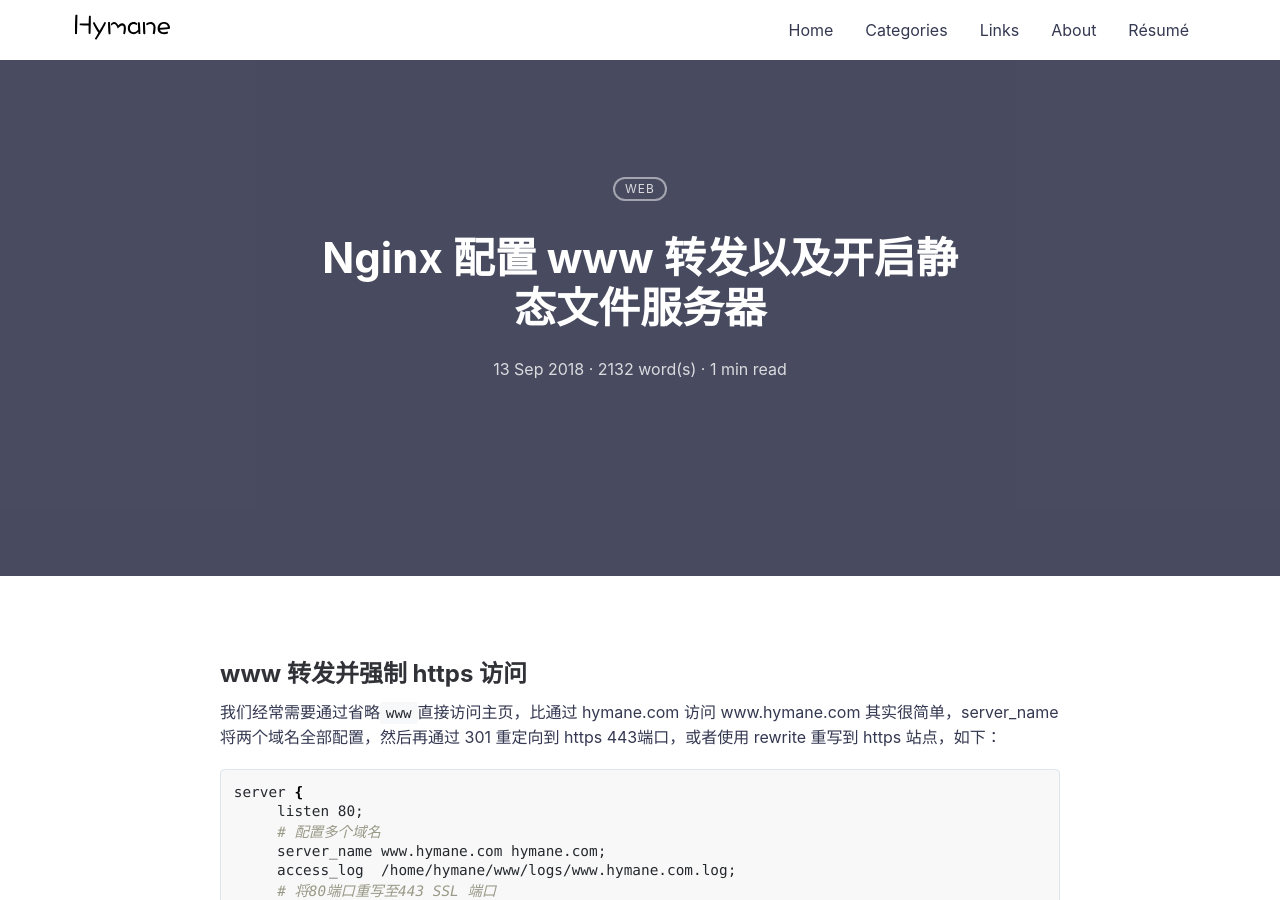
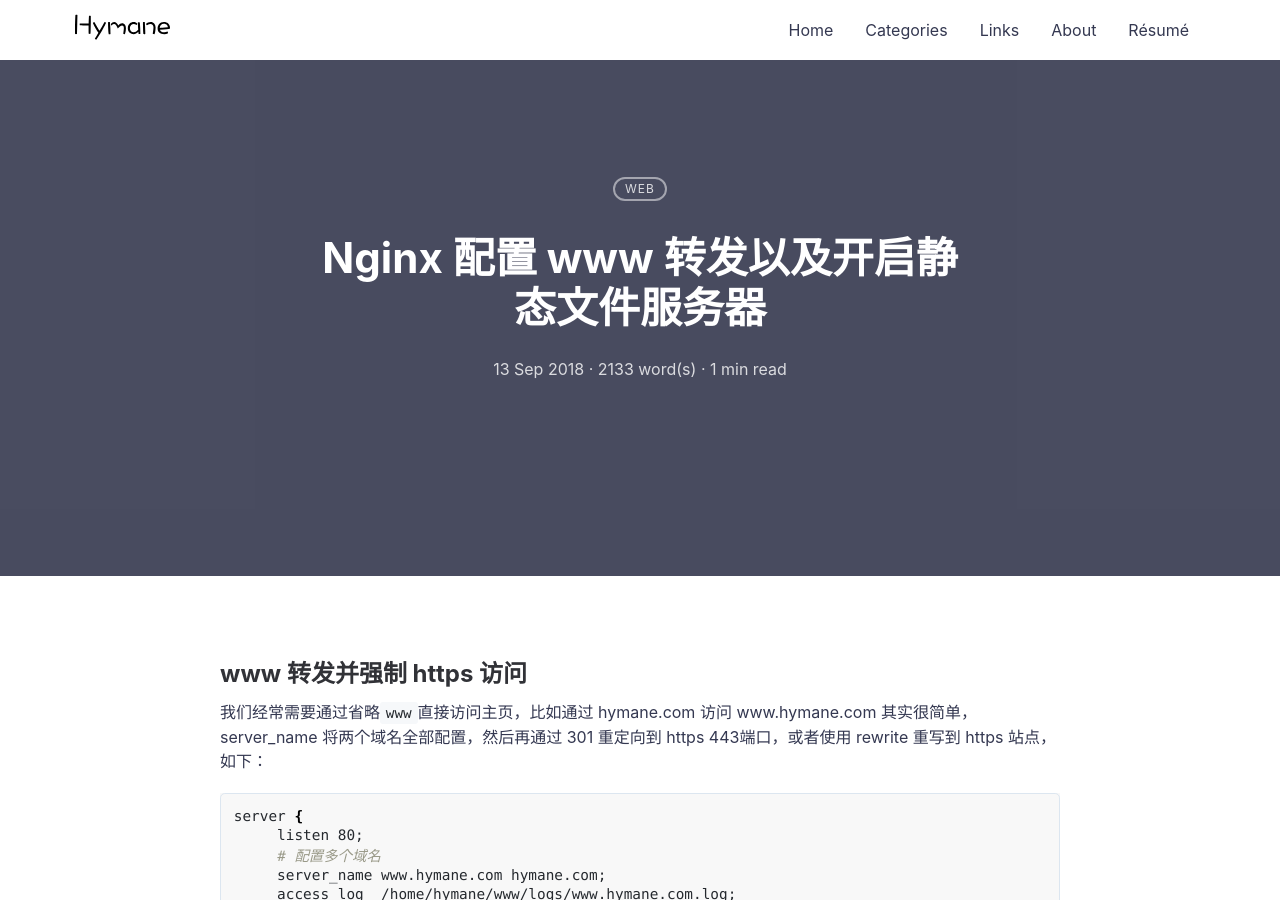
Before and after one commit to hymanme/hymanme.github.io, a Jekyll site: the page built from _posts/2019-09-20-nginx-https-static-file.md, in a window 1280 px wide and 900 px high. Built offline with Jekyll 4.4.1, drawn with Linux system fonts in a browser that asks for light colours; comment, search, counter and statistics services are not loaded.

Commit message:
modify some typo

````diff
--- a/_posts/2019-09-20-nginx-https-static-file.md
+++ b/_posts/2019-09-20-nginx-https-static-file.md
@@ -9,7 +9,7 @@ featured-img: swing
 ---
 ## www 转发并强制 https 访问
 
-我们经常需要通过省略`www`直接访问主页，比通过 hymane.com 访问 www.hymane.com 其实很简单，server_name 将两个域名全部配置，然后再通过 301 重定向到 https 443端口，或者使用 rewrite 重写到 https 站点，如下：
+我们经常需要通过省略`www`直接访问主页，比如通过 hymane.com 访问 www.hymane.com 其实很简单，server_name 将两个域名全部配置，然后再通过 301 重定向到 https 443端口，或者使用 rewrite 重写到 https 站点，如下：
 
 ```bash
 server {
````
Also changed, not shown: _posts/2018-10-08-dynamic-load-jnilib-file-by-android.md (+9 -11 lines).
